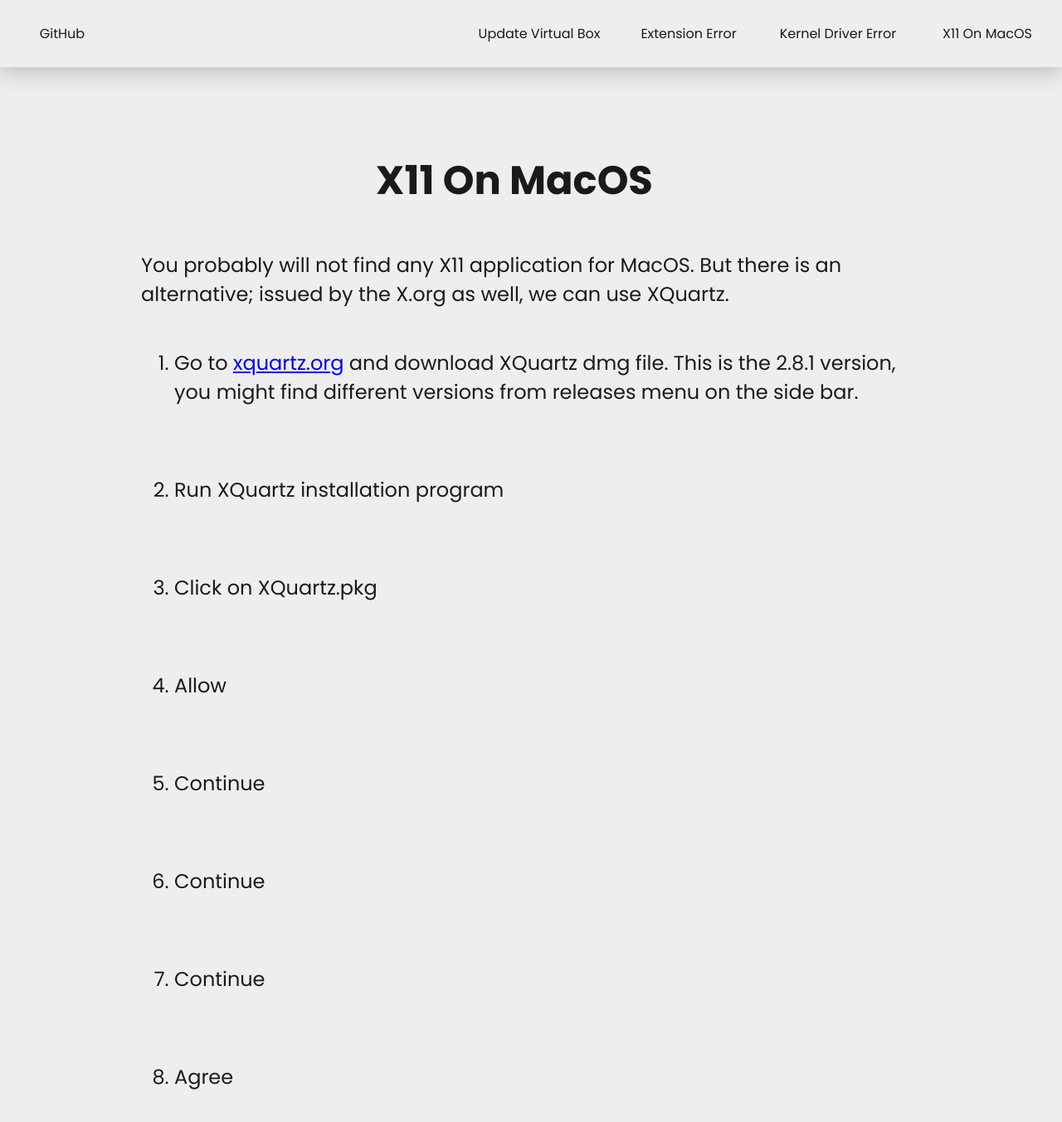
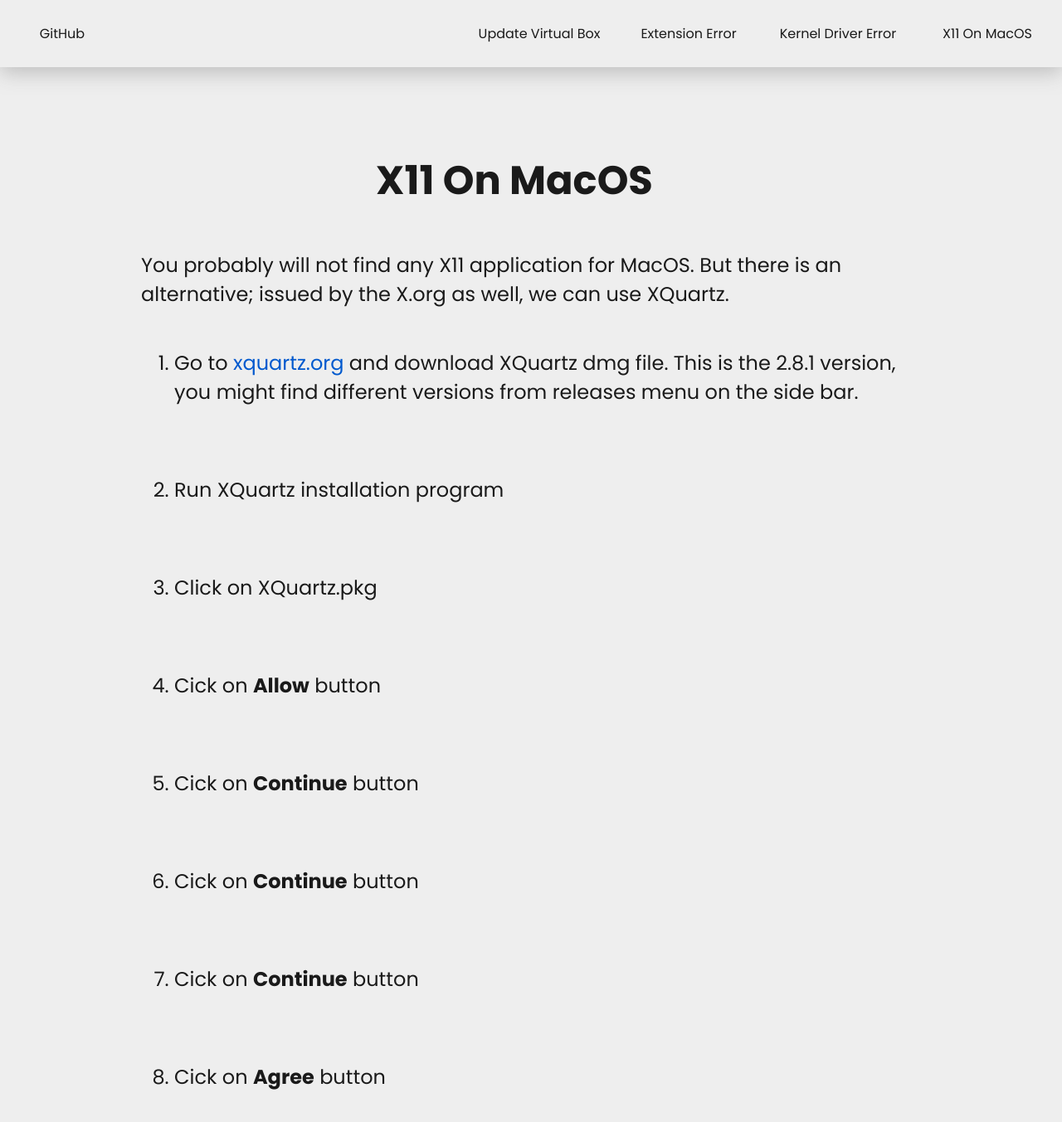
Before and after one commit to FXDROS/virtualbox-on-macos, a Jekyll site: the page built from MacosX11.md, in a window 1280 px wide and 1400 px high. Shown: the top 1353 px of the window at 83% size. Built offline with Jekyll 4.4.1, drawn with Linux system fonts in a browser that asks for light colours; our own code applies the rules of GitHub Pages for plain Markdown files.

Commit message:
edit content anchor text

```diff
--- a/MacosX11.md
+++ b/MacosX11.md
@@ -16,22 +16,22 @@ You probably will not find any X11 application for MacOS. But there is an altern
 3. Click on XQuartz.pkg<br>
    ![](./assets/images/XQuartz/3.png)
 
-4. Allow<br>
+4. Cick on **Allow** button<br>
    ![](./assets/images/XQuartz/4.png)
 
-5. Continue<br>
+5. Cick on **Continue** button<br>
    ![](./assets/images/XQuartz/5.png)
 
-6. Continue<br>
+6. Cick on **Continue** button<br>
    ![](./assets/images/XQuartz/6.png)
 
-7. Continue<br>
+7. Cick on **Continue** button<br>
    ![](./assets/images/XQuartz/7.png)
 
-8. Agree<br>
+8. Cick on **Agree** button<br>
    ![](./assets/images/XQuartz/8.png)
 
-9. Install<br>
+9. Cick on **Install** button<br>
    ![](./assets/images/XQuartz/9.png)
 
 10. Close (The program might ask you to logout or restart your device. If so, do as it says)<br>
--- a/assets/styles/style.css
+++ b/assets/styles/style.css
@@ -74,3 +74,8 @@
   width: 900px;
   text-align: center;
 }
+
+.content a {
+  text-decoration: none;
+  color: rgb(0, 89, 206);
+}
```
Also changed, not shown: KernelError.md (+1 -1 lines), updateVbox.md (+3 -3 lines).
